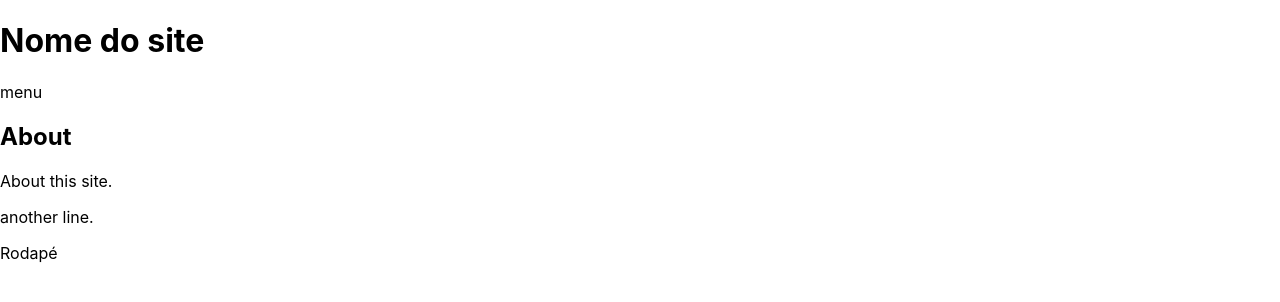
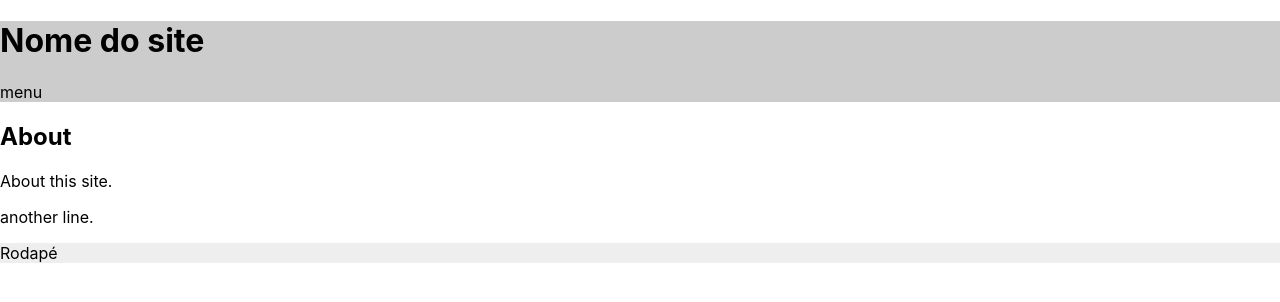
Before and after one commit to eldes/projeto-app, a React (Create React App) app: page /about in a window 1280 px wide. Shown: the top 302 px of the page. Built offline with nearby package versions, Linux system fonts and the light colour scheme.

Commit message:
[+] CSS da ExternalPage

```diff
--- a/src/App.css
+++ b/src/App.css
@@ -36,3 +36,20 @@
     transform: rotate(360deg);
   }
 }
+
+body {
+	margin: 0;
+	padding: 0;
+}
+
+.externalPage {
+
+}
+
+.externalPage header {
+	background-color: #ccc;
+}
+
+.externalPage footer {
+	background-color: #eee;
+}
```
